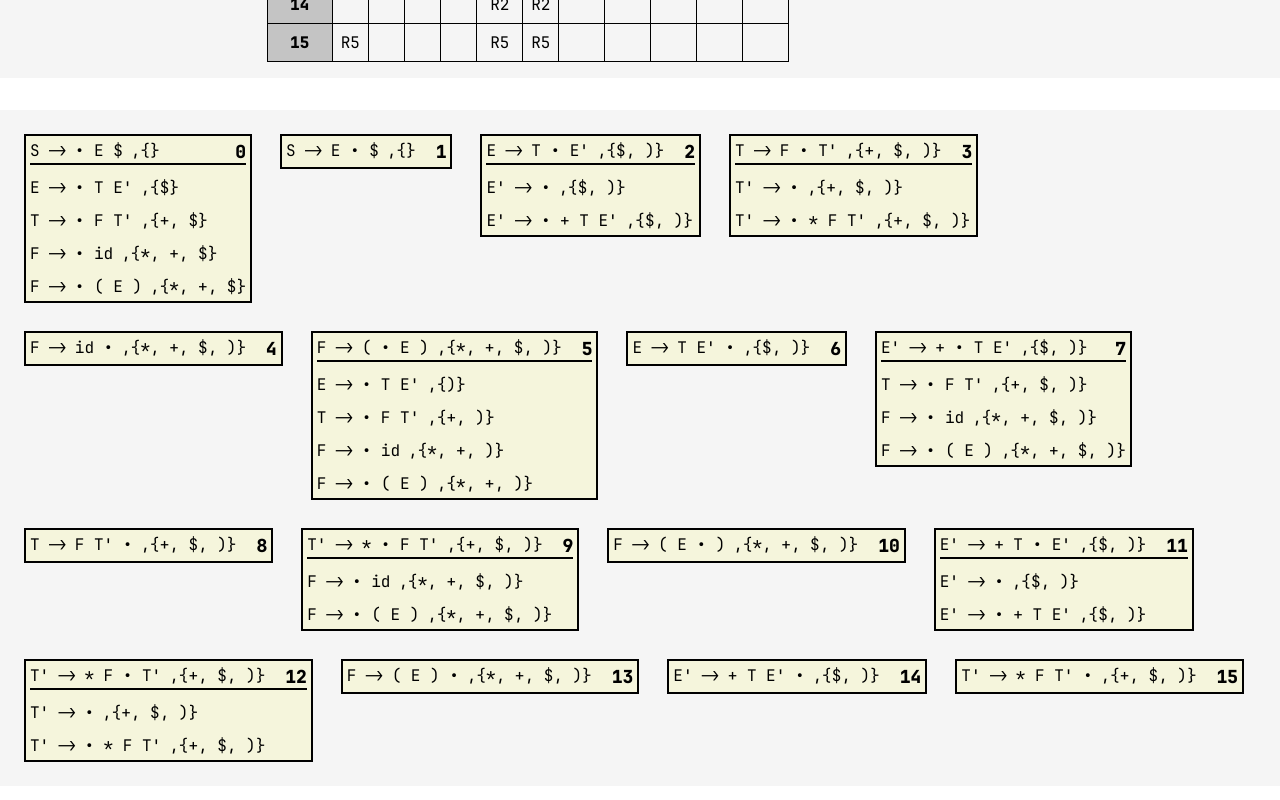
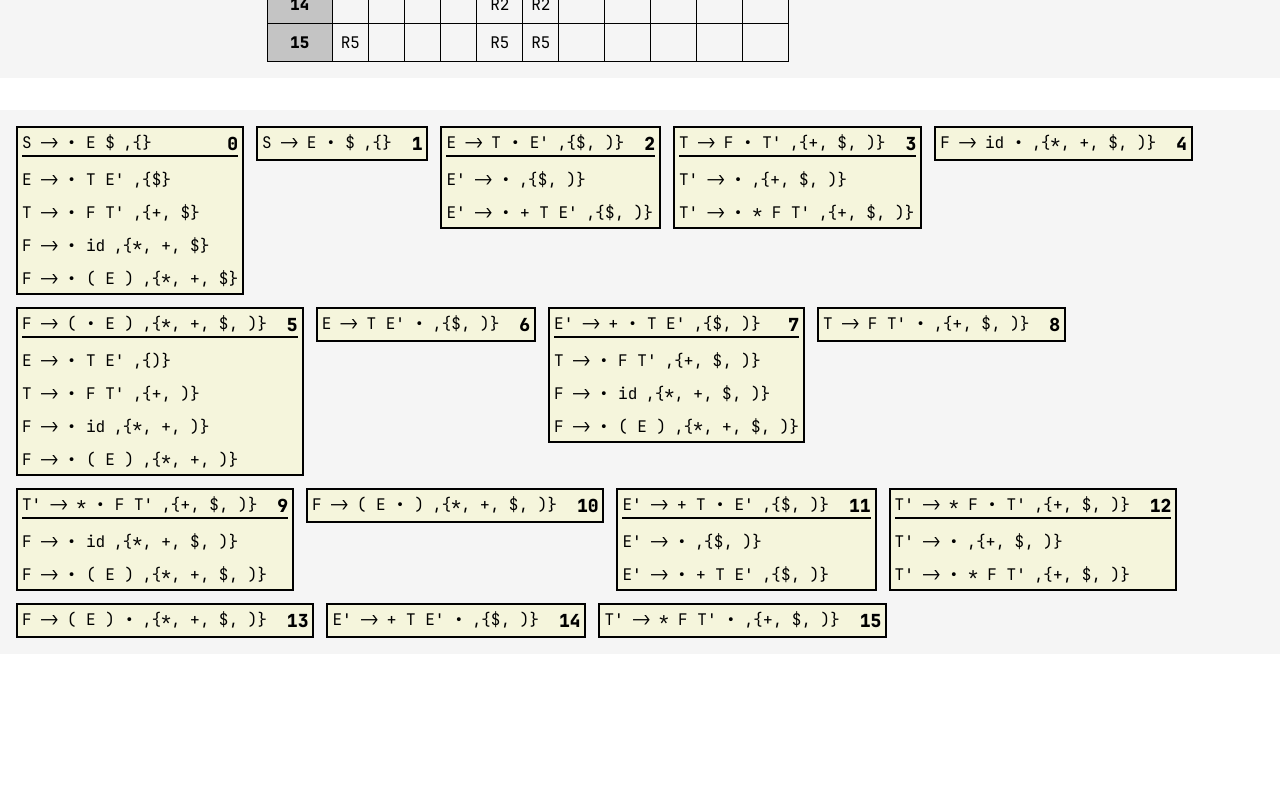
Before and after one commit to itsEmadK/LRParserGenerator, a React (Vite) app: page / in a window 1280 px wide. Shown: the part 2319-3119 px from the top of the page. After the commit the page ends 3005 px from the top, so only its background shows below. Built offline with nearby package versions, Linux system fonts and the light colour scheme.

Commit message:
Remove test margin

```diff
--- a/src/components/state.module.css
+++ b/src/components/state.module.css
@@ -13,5 +13,4 @@
   display: flex;
   flex-direction: column;
   gap: 12px;
-  margin: 8px;
 }
```
